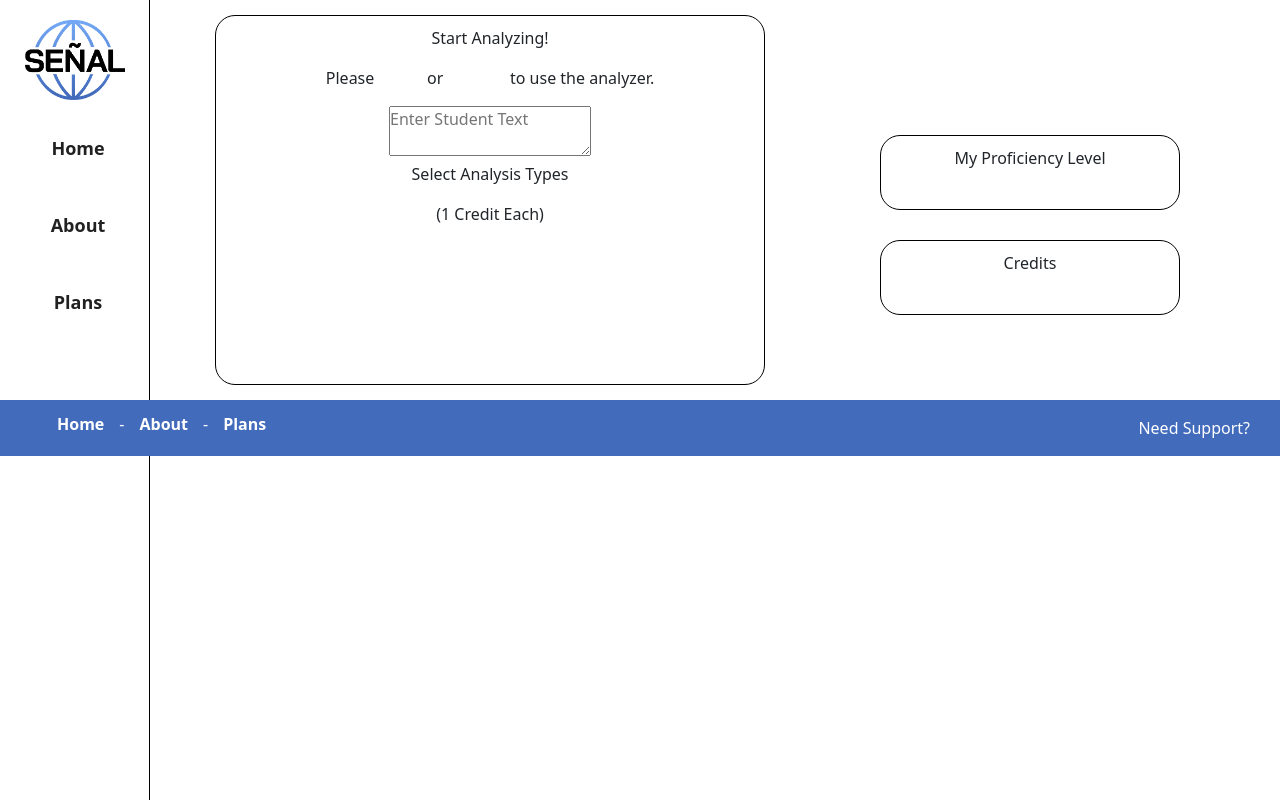
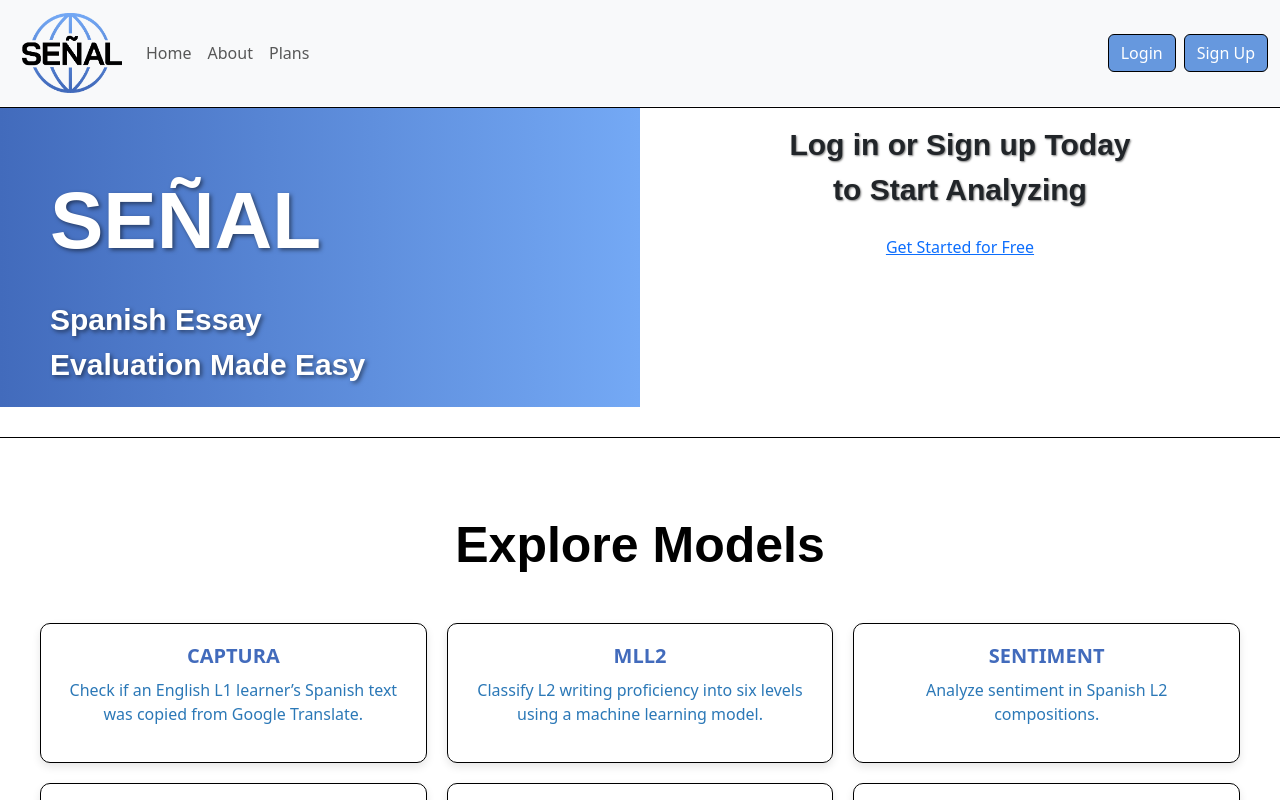
Before and after one commit to ATgzh/senaldesign, a React (Create React App) app: page / in a window 1280 px wide. Shown: the top 800 px of the page. Built offline with nearby package versions, Linux system fonts and the light colour scheme.

Commit message:
Home page style tweaks

```diff
--- a/src/Pages-Components/Globals.tsx
+++ b/src/Pages-Components/Globals.tsx
@@ -1 +1 @@
-export const isLoggedIn = true; // Change this to false to test the non-logged-in state
+export const isLoggedIn = false; // Change this to false to test the non-logged-in state
--- a/src/Pages-Components/Home.tsx
+++ b/src/Pages-Components/Home.tsx
@@ -47,6 +47,8 @@ const App: React.FC = () => {
                                 <p>Credits</p>
                             </div>
                         </div>
+
+
                     </div>
                 </>
 
@@ -118,8 +120,27 @@ const App: React.FC = () => {
                     </div>
                 </section>
             </>
+
         )}
+        {/* section for bottom three modules*/}
+        {isLoggedIn && (
+            <>
+            <div className='bottom-section'>
+                <div className='module-small-long'>
+                    <p>Recent Analyses</p>
                 </div>
+                <div className='module-small-long'>
+                    <p>Recent Documents</p>
+                </div>
+                <div className='module-small-tall'>
+                    <p></p>
+                </div>
+            </div>
+            </>
+        )}
+
+    </div>
+
   );
 };
 
--- a/src/Styles/App.css
+++ b/src/Styles/App.css
@@ -2,13 +2,14 @@
 .main-container-loggedin {
   display: flex; /* Use flexbox to align the sections side by side */
   flex-direction: row;
-  height: 400px; /* Full height of the screen */
+  height: 600px; /* Full height of the screen */
   margin-left: 200px;
 }
 
 .main-container-notlogged {
   display: flex; /* Use flexbox to align the sections side by side */
-  height: 400px; /* Full height of the screen */
+  height: 300px; /* Full height of the screen */
+  margin-top: 107px;
 }
 
 /* Left blue section */
@@ -32,6 +33,7 @@
   align-items: center;  /* Centers the header-right text vertically */
   padding: 50px;
   padding-top: 100px;
+  margin-top: 200px;
 }
 
 /* Header text inside blue section */
--- a/src/Styles/Home.css
+++ b/src/Styles/Home.css
@@ -37,7 +37,7 @@
   background-color: #000000; /* Light background color */
   text-align: center; /* Center text in this section */
   box-sizing: border-box; /* Ensures padding doesn't affect width */
-  margin-top: -295px;
+  margin-top: -300px;
   z-index: 1000;
 }
 
@@ -85,16 +85,16 @@
 
   .Upload{
 
-    min-width: 550px;
-    width: 60%;
-    height: auto;
+    width: 1500px;
+    height: 520px;
     border-radius: 30px;
     margin: 15px;
     background-color: #ffffff;
-    padding: 10px;
+    padding-top: 10px;
     justify-items: center;
     border-radius: 20px;
     border: 1px solid black;
+    box-shadow: 1.5px 1.5px 3px rgba(0, 0, 0, 0.3);
   }
 
   .module-small{
@@ -103,15 +103,58 @@
     height: 400px;
     border-radius: 30px;
     margin: 15px;
+    margin-top: 0px;
     background-color: #ffffff;
     padding: 10px;
     justify-items: center;
     border-radius: 20px;
     border: 1px solid black;
+    box-shadow: 2px 2px 4px rgba(0, 0, 0, 0.3);
+  }
+
+  .module-small-long{
+    max-width: 2100px;
+    width: 450px;
+    height: 300px;
+    border-radius: 30px;
+    margin: 15px;
+    margin-top: 0px;
+    background-color: #ffffff;
+    padding: 10px;
+    justify-items: center;
+    border-radius: 20px;
+    border: 1px solid black;
+    box-shadow: 2px 2px 4px rgba(0, 0, 0, 0.3);
+  }
+
+  .module-small-tall{
+    max-width: 2100px;
+    width: 380px;
+    height: 300px;
+    border-radius: 30px;
+    margin: 15px;
+    margin-right: 60px;
+    margin-left: 60px;
+    margin-top: 0px;
+    background-color: #ffffff;
+    padding: 10px;
+    justify-items: center;
+    border-radius: 20px;
+    border: 1px solid black;
+    box-shadow: 2px 2px 4px rgba(0, 0, 0, 0.3);
   }
 
   .right-section {
     display: flex;              /* Flex container for the small boxes on the right */
     flex-direction: column;     /* Stack the small boxes vertically */
-    margin: 20px;                  /* Space between the small boxes */
+    justify-content: flex-start;
+    margin: 0px;                  /* Space between the small boxes */
+    padding-top: 15px;
   }
+
+  .bottom-section {
+    display: flex;              /* Flex container for the small boxes on the right */
+    flex-direction: row;     /* Stack the small boxes vertically */
+    margin-left: 200px;
+    margin-top: 0px;
+  }
```
Lines whose indentation alone changed are shown as unchanged.
